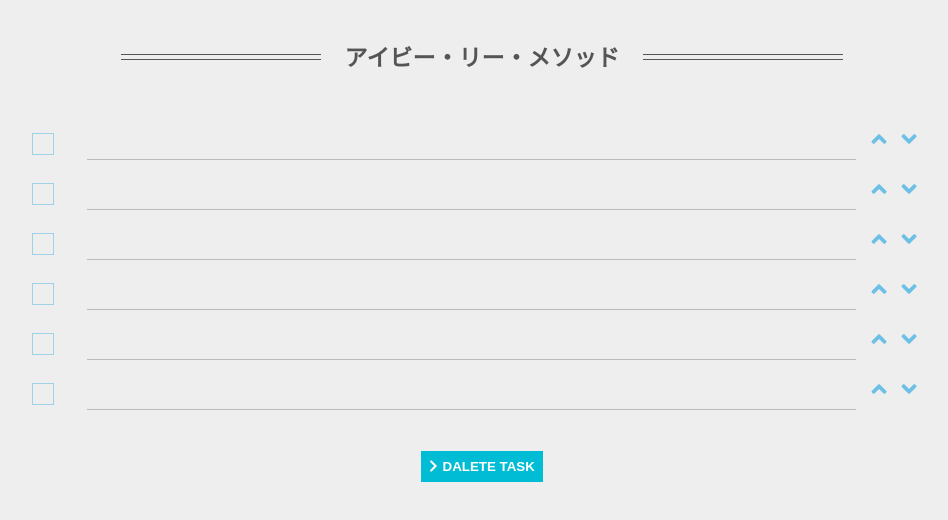
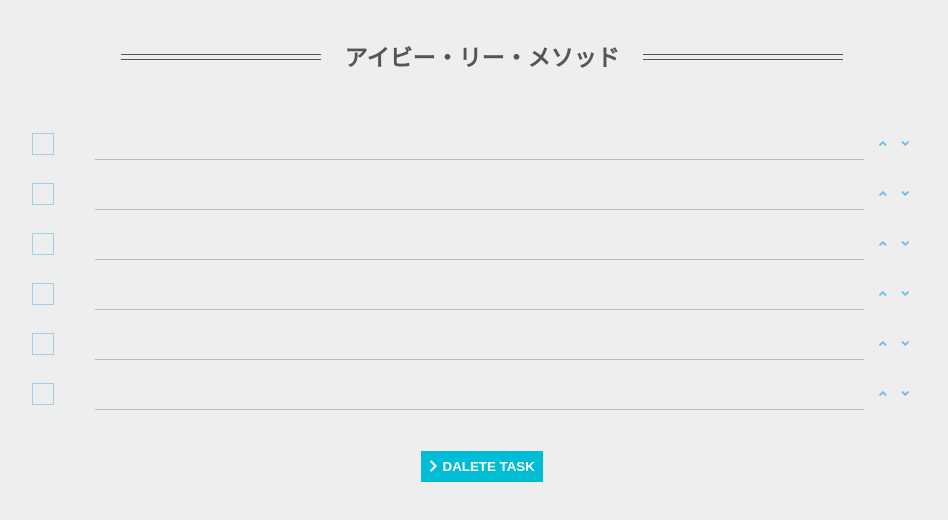
Before and after one commit to jun239/IvyLeeMethod, a plain HTML site: page index.html in a window 1280 px wide. Shown: the whole page, without its empty margins (158-1106 px from the left). Drawn offline with nearby package versions, Linux system fonts and the light colour scheme.

Commit message:
Add files via upload

```diff
--- a/index.html
+++ b/index.html
@@ -25,8 +25,8 @@
 
         <!-- <input type="checkbox" v-model="todo.isDone"> -->
         <input type="text" :class="{done: todo.isDone}" v-model="todo.title">
-        <span @click="up(index)" class="command"><i class="fas fa-angle-up fa-2x"></i></span>
-        <span @click="down(index)" class="command"><i class="fas fa-angle-down fa-2x"></i></span>
+        <span @click="up(index)" class="command"><i class="fas fa-angle-up"></i></span>
+        <span @click="down(index)" class="command"><i class="fas fa-angle-down"></i></span>
       </li>
     </ul>
 
```
